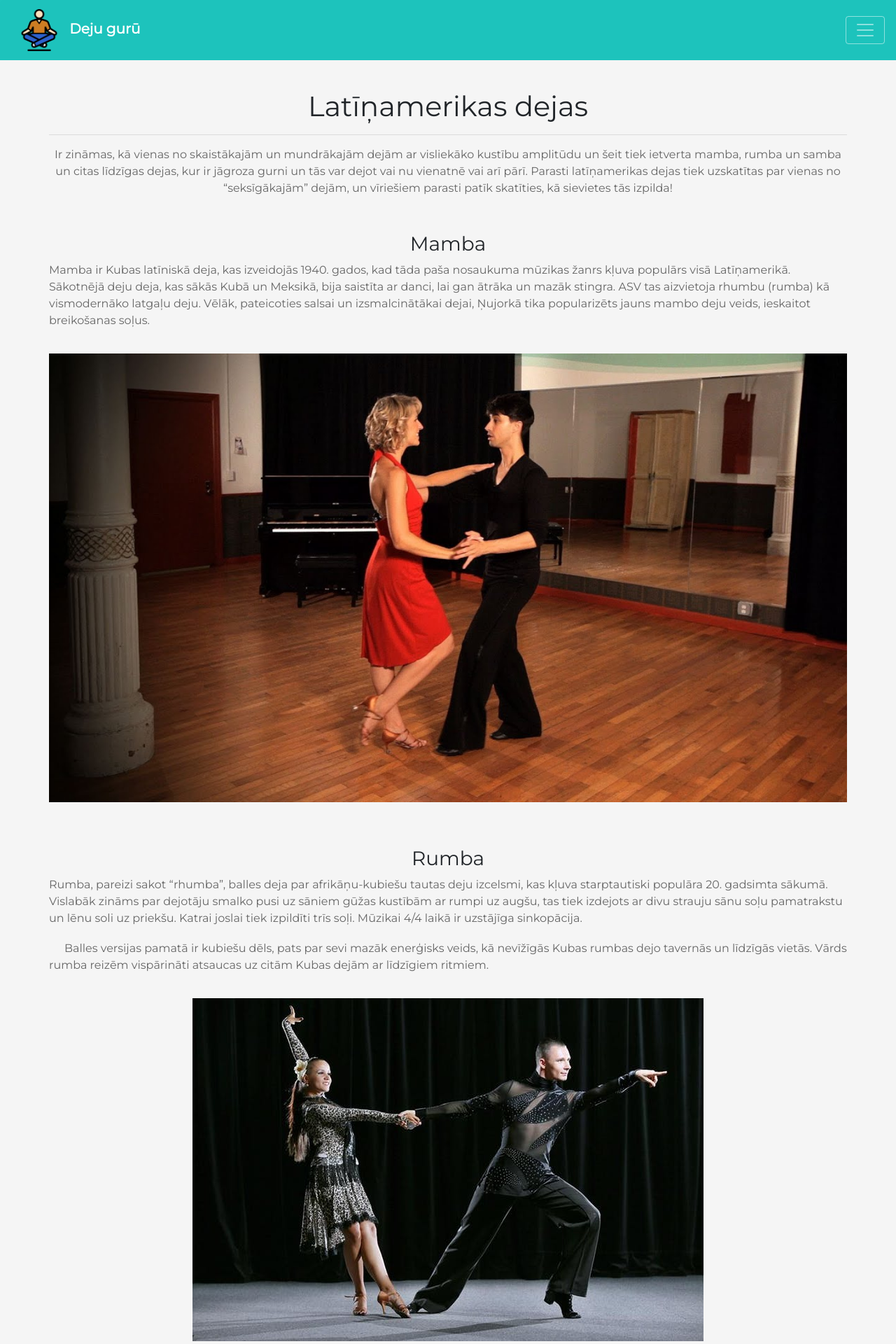
After one commit to Nauris-Putans/dejosanas_majaslapa, a Symfony app: template templates/sections/latin_american_dances.html.twig in a window 1280 px wide. The commit adds this page. Shown: the top 1920 px of the page at 70% size. Run offline with Twig, Linux system fonts and the light colour scheme; the template is opened without the code that fills it, so the values that code supplies are empty; some libraries are stand-ins or nearby versions.

Commit message:
Completed Latinamerikas dejas section of website.

```diff
--- a/public/sass/sass/style.css
+++ b/public/sass/sass/style.css
@@ -524,7 +524,8 @@ body, html {
   padding-bottom: 32px;
 }
 
-.Dejas-attistiba .box, .Tradicionalas-dejas .box, .Briva-stila-dejas .box, .Ielu-dejas .box, .Elektroniskas-muzikas-dejas .box, .Vesturiskas-dejas .box {
+.Dejas-attistiba .box, .Tradicionalas-dejas .box, .Briva-stila-dejas .box, .Ielu-dejas .box,
+.Elektroniskas-muzikas-dejas .box, .Vesturiskas-dejas .box, .Latinamerikas-dejas .box {
   background: rgba(235, 235, 235, 0.5);
   border-radius: 4px;
   overflow: hidden;
--- a/public/sass/sass/style.scss
+++ b/public/sass/sass/style.scss
@@ -559,7 +559,9 @@ $assetPath : "/images";
 }
 
 
-.Dejas-attistiba, .Tradicionalas-dejas, .Briva-stila-dejas, .Ielu-dejas, .Elektroniskas-muzikas-dejas, .Vesturiskas-dejas {
+.Dejas-attistiba, .Tradicionalas-dejas, .Briva-stila-dejas, .Ielu-dejas,
+    .Elektroniskas-muzikas-dejas, .Vesturiskas-dejas, .Latinamerikas-dejas {
+
   .box {
     background: rgba(235, 235, 235, 0.5);
     border-radius: 4px;
--- a/templates/inc/navbar.html.twig
+++ b/templates/inc/navbar.html.twig
@@ -43,7 +43,7 @@
                         <a class="dropdown-item" href="{{ path('app_index_ielu_dejas') }}">Ielu dejas</a>
                         <a class="dropdown-item" href="{{ path('app_index_elektroniskas_muzikas_dejas') }}">Elektroniskās mūzikas dejas</a>
                         <a class="dropdown-item" href="{{ path('app_index_vesturiskas_dejas') }}">Vēsturiskās dejas</a>
-                        <a class="dropdown-item" href="">Latīņamerikas dejas</a>
+                        <a class="dropdown-item" href="{{ path('app_index_latinamerikas_dejas') }}">Latīņamerikas dejas</a>
                         <a class="dropdown-item" href="">Swinga dejas</a>
                     </ul>
                 </div>
--- /dev/null
+++ b/templates/sections/latin_american_dances.html.twig
@@ -0,0 +1,79 @@
+{% extends 'base.html.twig' %}
+
+{% block body %}
+
+    <!-- Section - Latīņamerikas dejas  -->
+    <section class="Latinamerikas-dejas">
+        <div class="box">
+            <div class="container">
+                <div class="content">
+                    <div class="row">
+                        <div class="info-text">
+                            <h1 class="fade-in align-self-center text-center text-md-center">Latīņamerikas dejas</h1><hr class="fade-in">
+
+                            <p class="fade-in align-self-center text-center text-md-center">Ir zināmas, kā vienas no
+                                skaistākajām un mundrākajām dejām ar visliekāko kustību amplitūdu un šeit tiek ietverta
+                                mamba, rumba un samba un citas līdzīgas dejas, kur ir jāgroza gurni un tās var dejot
+                                vai nu vienatnē vai arī pārī. Parasti latīņamerikas dejas tiek uzskatītas par vienas
+                                no “seksīgākajām” dejām, un vīriešiem parasti patīk skatīties, kā sievietes tās
+                                izpilda!</p>
+
+                            <!------------ Mamba ----------->
+                            <h3 class="fade-in align-self-center text-center text-md-center text-header-padding"
+                                id="stepa-dejas">Mamba</h3>
+
+                            <p class="fade-in">Mamba ir Kubas latīniskā deja, kas izveidojās 1940. gados, kad tāda paša
+                                nosaukuma mūzikas žanrs kļuva populārs visā Latīņamerikā. Sākotnējā deju deja, kas
+                                sākās Kubā un Meksikā, bija saistīta ar danci, lai gan ātrāka un mazāk stingra. ASV tas
+                                aizvietoja rhumbu (rumba) kā vismodernāko latgaļu deju. Vēlāk, pateicoties salsai un
+                                izsmalcinātākai dejai, Ņujorkā tika popularizēts jauns mambo deju veids, ieskaitot
+                                breikošanas soļus.</p>
+
+                            <img class="img-fluid rounded mx-auto d-block image-padding fade-in"
+                                 src="{{ asset('images/Latinamerikas_dejas/mambo-dance.jpg') }}" alt="Mamba">
+
+                            <!------------ Rumba ----------->
+                            <h3 class="fade-in align-self-center text-center text-md-center text-header-padding"
+                                id="stepa-dejas">Rumba</h3>
+
+                            <p class="fade-in">Rumba, pareizi sakot “rhumba”, balles deja par afrikāņu-kubiešu tautas
+                                deju izcelsmi, kas kļuva starptautiski populāra 20. gadsimta sākumā. Vislabāk zināms
+                                par dejotāju smalko pusi uz sāniem gūžas kustībām ar rumpi uz augšu, tas tiek izdejots
+                                ar divu strauju sānu soļu pamatrakstu un lēnu soli uz priekšu. Katrai joslai tiek
+                                izpildīti trīs soļi. Mūzikai 4/4 laikā ir uzstājīga sinkopācija.</p>
+
+                            <p class="fade-in">Balles versijas pamatā ir kubiešu dēls, pats par sevi mazāk enerģisks
+                                veids, kā nevīžīgās Kubas rumbas dejo tavernās un līdzīgās vietās. Vārds rumba reizēm
+                                vispārināti atsaucas uz citām Kubas dejām ar līdzīgiem ritmiem.</p>
+
+                            <img class="img-fluid rounded mx-auto d-block image-padding fade-in"
+                                 src="{{ asset('images/Latinamerikas_dejas/rumba-dance.jpg') }}" alt="Rumba">
+
+                            <!------------ Samba ----------->
+                            <h3 class="fade-in align-self-center text-center text-md-center text-header-padding"
+                                id="stepa-dejas">Samba</h3>
+
+                            <p class="fade-in">Sambas deja ir mazliet par šo un daudz par to. Ar izcelsmi Brazīlijā
+                                19. gadsimtā samba nopelna savu ritmu un pārtiek no Āfrikas vergu dejām Brazīlijas
+                                cukurniedru plantācijās. Tradicionālā afrikāņu loka deja ar vientuļo centrālo
+                                izpildītāju paļāvās uz svara maiņu, straujiem soļiem un slīdēšanu līdz 2/4 perkusiju
+                                ritmam, kā arī diezgan nekustīgu ķermeņa augšdaļu ar rokām un plaukstām, kas reaģē uz
+                                gūžas un kāju kustībām. Pēc verga beigām dejotāji migrēja uz “favelas” vai
+                                “shantytytown” ārpus pilsētām, kur atbrīvotie vergi salika kopā deju trupas
+                                karnevāliem.</p>
+
+                            <p class="fade-in">Priekšnesumi bija neganti un bez aizķeršanās, un parasti tos rotāja
+                                Brazīlijas portugāļu garoza. Bet samba izrādījās neatvairāms, tā popularitāte izplūda
+                                pār šķirām un robežām, tā sporta nodarbības bagātīgi iekrāsoja reģionālās un
+                                starptautiskās ietekmes. Šodien būtu neiespējami iedomāties karnevālu bez sambas.</p>
+
+                            <img class="img-fluid rounded mx-auto d-block image-padding fade-in"
+                                 src="{{ asset('images/Latinamerikas_dejas/samba-dance.jpg') }}" alt="Samba">
+                        </div>
+                    </div>
+                </div>
+            </div>
+        </div>
+    </section>
+
+{% endblock %}
```
Also changed, not shown: src/Controller/IndexController.php (+10 -0 lines), 1 other file.
